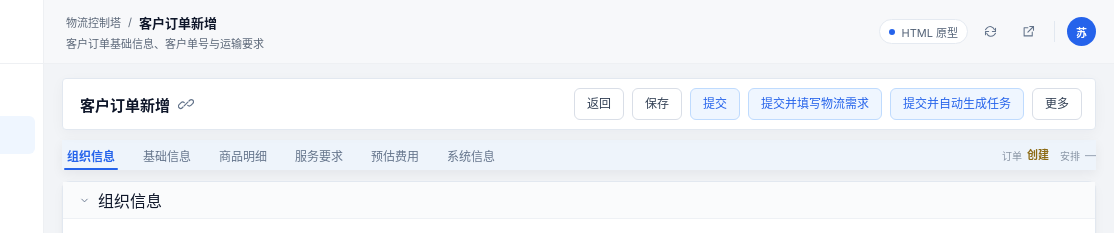
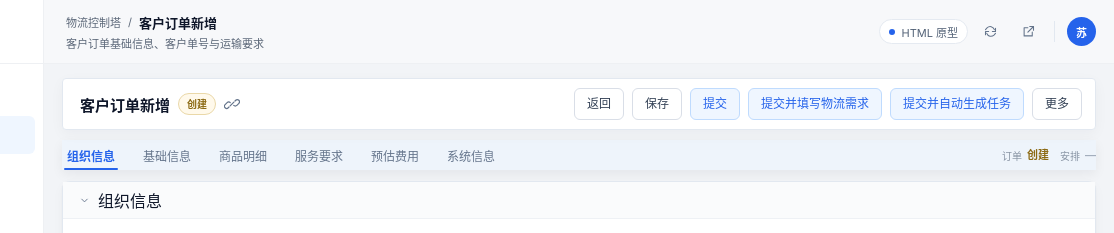
Before and after one commit to glorialqi/LCT, a plain HTML site: page pages/customer-order-detail-prd-aligned-prototype.html in a window 1280 px wide. Shown: the top 233 px of the page, 166-1280 px from the left. Drawn offline with Linux system fonts and the light colour scheme.

Commit message:
Add order status tag to customer order title

```diff
--- a/pages/customer-order-detail-prd-aligned-prototype.html
+++ b/pages/customer-order-detail-prd-aligned-prototype.html
@@ -27,6 +27,7 @@
     .page-title-group { min-width:0; display:flex; align-items:center; gap:10px; flex-wrap:wrap; }
     .page-order-number { min-height:26px; display:inline-flex; align-items:center; gap:5px; padding-left:10px; border-left:1px solid #e1e7f0; color:#8793a3; font-size:10px; white-space:nowrap; }
     .page-order-number strong { color:#334155; font-size:11px; font-weight:600; }
+    .page-title-status { min-height:22px !important; padding:0 8px !important; border-radius:11px !important; font-size:10px !important; font-weight:600; }
     .page-title-order-number { margin-left:2px; color:#526176; font-size:11px; font-weight:600; letter-spacing:0; }
     .page-title-group .order-quick-statuses { margin-left:auto; }
     .page-title-group .detail-view-tabs { height:34px !important; margin-left:8px; padding:3px !important; border:1px solid #d5e2f3 !important; border-radius:8px !important; background:#eef4fc !important; gap:3px !important; }
@@ -804,7 +805,7 @@
       <div data-ui-form-alert hidden></div>
         <div class="page-head">
           <div class="page-title-group">
-            <div class="page-title">客户订单新增<span class="page-title-order-number" id="orderOverviewNumber" hidden></span><svg><use href="#p-link"/></svg></div>
+            <div class="page-title">客户订单新增<span class="page-title-status order-status-chip" id="orderTitleStatusField" data-status="创建">创建</span><span class="page-title-order-number" id="orderOverviewNumber" hidden></span><svg><use href="#p-link"/></svg></div>
 
           </div>
 
@@ -2404,5 +2405,21 @@
     window.addEventListener('load', () => window.setTimeout(expandAll, 20));
   })();
 </script>
+  <script>
+    (() => {
+      const statusSource = document.getElementById('orderStatusField');
+      const titleStatus = document.getElementById('orderTitleStatusField');
+      if (!statusSource || !titleStatus) return;
+      const syncTitleStatus = () => {
+        const value = statusSource.textContent.trim();
+        titleStatus.textContent = value || '—';
+        titleStatus.dataset.status = value;
+        titleStatus.setAttribute('aria-label', '客户订单状态：' + (value || '未知'));
+        titleStatus.hidden = !value;
+      };
+      syncTitleStatus();
+      new MutationObserver(syncTitleStatus).observe(statusSource, { childList: true, characterData: true, subtree: true });
+    })();
+  </script>
 </body>
 </html>
```
Also changed, not shown: pages/customer-order-detail-prototype.html (+18 -1 lines).
